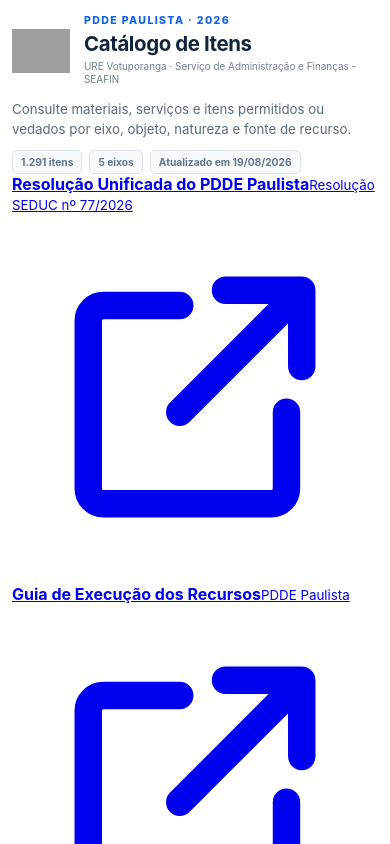
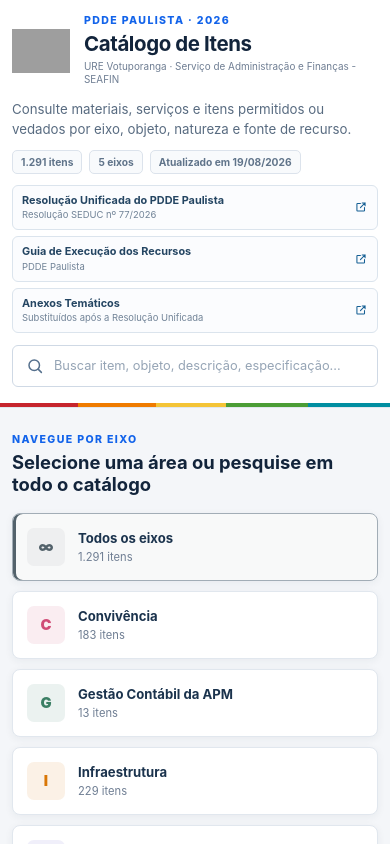
Before and after one commit to pedroakino/catalogo-pdde-paulista, a Next.js app: page / in a window 390 px wide. Shown: the top 844 px of the page. Built offline with nearby package versions, Linux system fonts and the light colour scheme; grey boxes are pictures that could not be loaded.

Commit message:
Estilizar documentos de referência e vigência do catálogo

```diff
--- a/app/pga-theme.css
+++ b/app/pga-theme.css
@@ -154,6 +154,65 @@
   color: #60748a;
   font-size: 0.68rem;
   font-weight: 750;
+}
+
+.reference-links {
+  display: grid;
+  grid-template-columns: repeat(3, minmax(0, 1fr));
+  gap: 7px;
+  margin-top: 11px;
+}
+
+.reference-link {
+  display: flex;
+  align-items: center;
+  justify-content: space-between;
+  gap: 8px;
+  min-width: 0;
+  padding: 8px 9px;
+  border: 1px solid #dbe4ed;
+  border-radius: 6px;
+  background: #fbfcfe;
+  color: #244562;
+  text-decoration: none;
+  transition: border-color 120ms ease, background 120ms ease;
+}
+
+.reference-link:hover {
+  border-color: #aebfd0;
+  background: #f4f8fc;
+}
+
+.reference-link > span {
+  display: flex;
+  min-width: 0;
+  flex-direction: column;
+  gap: 2px;
+}
+
+.reference-link strong {
+  overflow: hidden;
+  color: #244562;
+  font-size: 0.68rem;
+  line-height: 1.25;
+  text-overflow: ellipsis;
+  white-space: nowrap;
+}
+
+.reference-link small {
+  overflow: hidden;
+  color: #718397;
+  font-size: 0.59rem;
+  line-height: 1.25;
+  text-overflow: ellipsis;
+  white-space: nowrap;
+}
+
+.reference-link svg {
+  width: 14px;
+  height: 14px;
+  flex: 0 0 auto;
+  color: #155f94;
 }
 
 .search-box {
@@ -468,6 +527,10 @@
   background: #fbfcfe;
 }
 
+.detail-grid-three {
+  grid-template-columns: 1fr 1.35fr 1fr;
+}
+
 .detail-label {
   color: #667991;
   font-size: 0.66rem;
@@ -523,6 +586,10 @@
     justify-self: stretch;
     max-width: none;
   }
+
+  .detail-grid-three {
+    grid-template-columns: 1fr 1fr;
+  }
 }
 
 @media (max-width: 680px) {
@@ -557,6 +624,24 @@
     font-size: 0.64rem;
   }
 
+  .reference-links {
+    grid-template-columns: 1fr;
+    gap: 6px;
+  }
+
+  .reference-link {
+    padding: 8px 9px;
+  }
+
+  .reference-link strong,
+  .reference-link small {
+    white-space: normal;
+  }
+
+  .detail-grid-three {
+    grid-template-columns: 1fr;
+  }
+
   .search-box {
     min-height: 42px;
     margin-top: 0;
```
